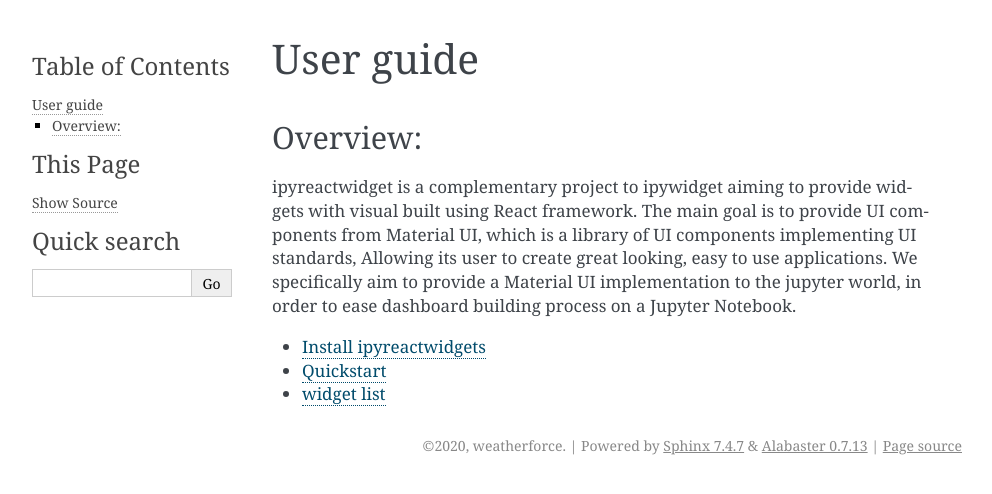
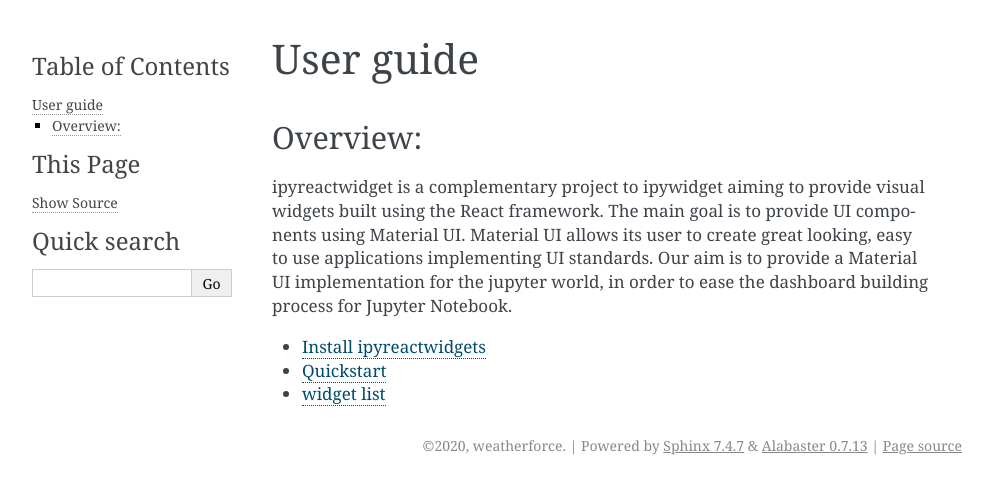
Before and after one commit to weatherforce/ipyreact, a Sphinx documentation site: the page built from docs/source/user-guide.rst, in a window 1280 px wide. Shown: the top 494 px of the page, without its empty margins (148-1140 px from the left). Built offline with Sphinx 7.4.7, drawn with Linux system fonts in a browser that asks for light colours; pages that are not in the unit, such as notebooks, are missing from menus.

Commit message:
Refactor English

```diff
--- a/docs/source/user-guide.rst
+++ b/docs/source/user-guide.rst
@@ -3,10 +3,10 @@ User guide
 
 Overview:
 ---------
-ipyreactwidget is a complementary project to ipywidget aiming to provide widgets with visual built using React framework.
-The main goal is to provide UI components from Material UI, which is a library of UI components implementing UI standards,
-Allowing its user to create great looking, easy to use applications. We specifically aim to provide a Material UI implementation
-to the jupyter world, in order to ease dashboard building process on a Jupyter Notebook.
+ipyreactwidget is a complementary project to ipywidget aiming to provide visual widgets built using the React framework.
+The main goal is to provide UI components using Material UI. Material UI allows its user to create great looking, easy
+to use applications implementing UI standards. Our aim is to provide a Material UI implementation for the jupyter world,
+in order to ease the dashboard building process for Jupyter Notebook.
 
 .. toctree::
    :maxdepth: 2
```
